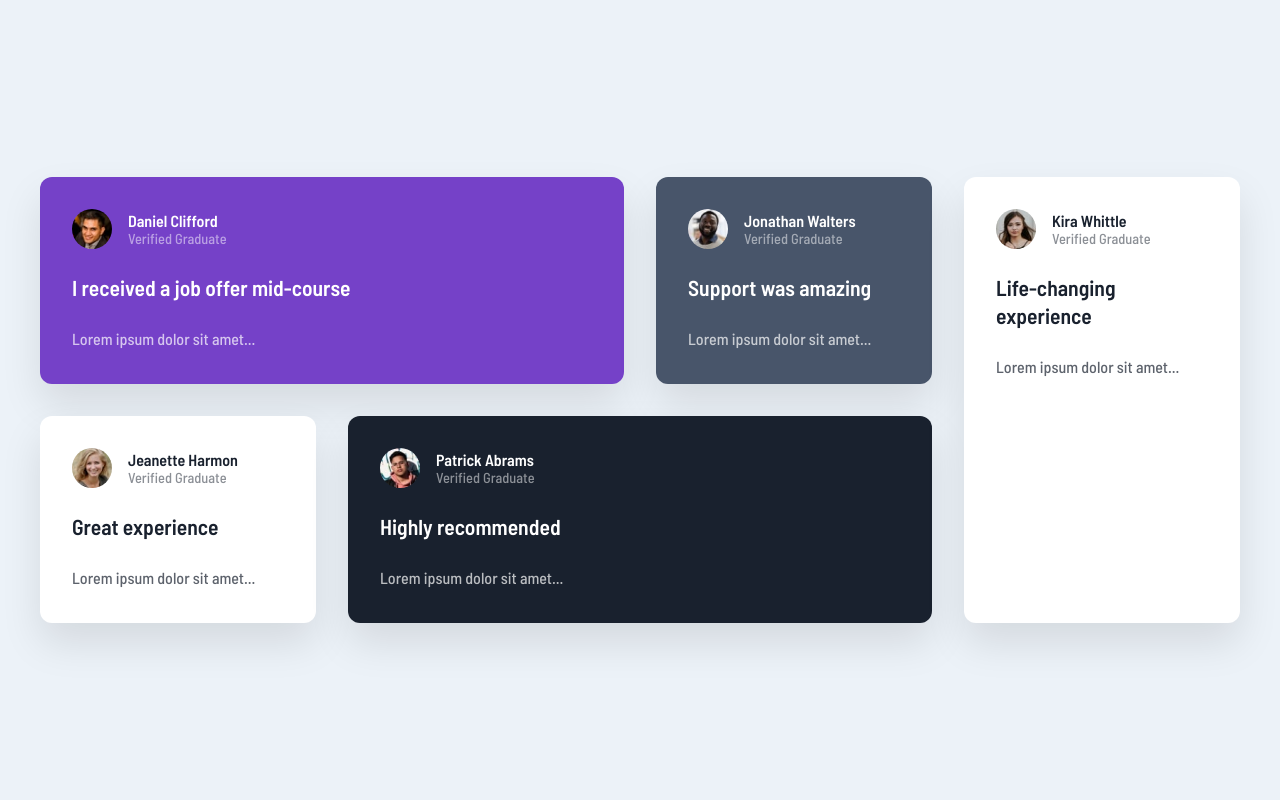
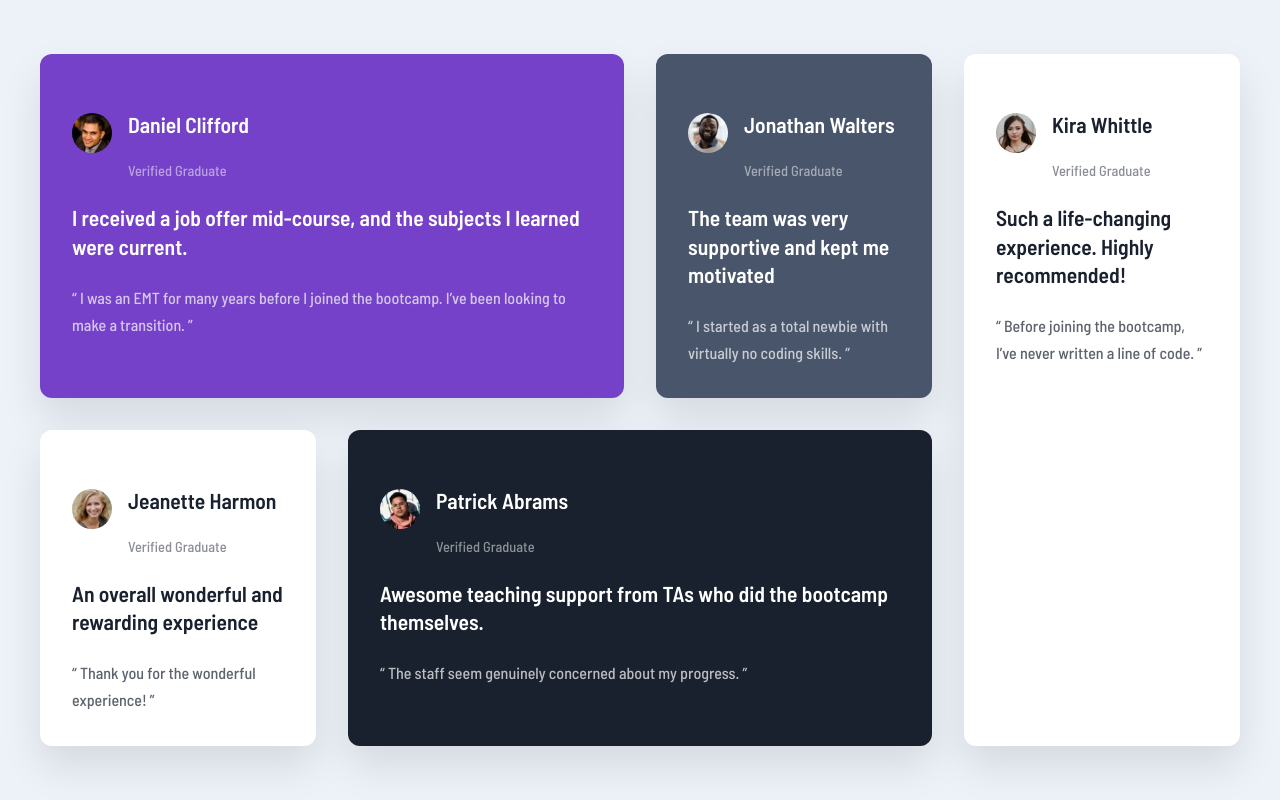
Before and after one commit to mikolaj702/Testimonials-grid-section, a plain HTML site: page index.html in a window 1280 px wide. Drawn offline with Linux system fonts and the light colour scheme.

Commit message:
index.html

```diff
--- a/index.html
+++ b/index.html
@@ -1,10 +1,10 @@
 <!DOCTYPE html>
 <html lang="en">
 <head>
-  <meta charset="UTF-8">
-  <meta name="viewport" content="width=device-width, initial-scale=1.0">
+  <meta charset="UTF-8" />
+  <meta name="viewport" content="width=device-width, initial-scale=1.0" />
 
-  <title>Testimonials grid section</title>
+  <title>Testimonials Grid Section</title>
 
   <link href="https://fonts.googleapis.com/css2?family=Barlow+Semi+Condensed:wght@500;600&display=swap" rel="stylesheet">
 
@@ -13,88 +13,114 @@
 
 <body>
 
-  <h1 class="sr-only">Testimonials grid section</h1>
-
   <main class="grid-container">
 
+    <!-- H1 MUST BE INSIDE LANDMARK -->
+    <h1 class="sr-only">Testimonials Grid Section</h1>
+
+    <!-- CARD 1 -->
     <article class="card purple">
+
       <div class="user">
         <img src="./images/image-daniel.jpg" alt="Daniel Clifford">
         <div>
-          <h3>Daniel Clifford</h3>
+          <h2>Daniel Clifford</h2>
           <p>Verified Graduate</p>
         </div>
       </div>
 
-      <h2>I received a job offer mid-course</h2>
+      <h2>
+        I received a job offer mid-course, and the subjects I learned were current.
+      </h2>
 
       <p class="review">
-        Lorem ipsum dolor sit amet...
+        “ I was an EMT for many years before I joined the bootcamp. I’ve been looking to make a transition. ”
       </p>
+
     </article>
 
+    <!-- CARD 2 -->
     <article class="card gray">
+
       <div class="user">
         <img src="./images/image-jonathan.jpg" alt="Jonathan Walters">
         <div>
-          <h3>Jonathan Walters</h3>
+          <h2>Jonathan Walters</h2>
           <p>Verified Graduate</p>
         </div>
       </div>
 
-      <h2>Support was amazing</h2>
+      <h2>
+        The team was very supportive and kept me motivated
+      </h2>
 
       <p class="review">
-        Lorem ipsum dolor sit amet...
+        “ I started as a total newbie with virtually no coding skills. ”
       </p>
+
     </article>
 
+    <!-- CARD 3 -->
     <article class="card white">
+
       <div class="user">
         <img src="./images/image-jeanette.jpg" alt="Jeanette Harmon">
         <div>
-          <h3>Jeanette Harmon</h3>
+          <h2>Jeanette Harmon</h2>
           <p>Verified Graduate</p>
         </div>
       </div>
 
-      <h2>Great experience</h2>
+      <h2>
+        An overall wonderful and rewarding experience
+      </h2>
 
       <p class="review">
-        Lorem ipsum dolor sit amet...
+        “ Thank you for the wonderful experience! ”
       </p>
+
     </article>
 
+    <!-- CARD 4 -->
     <article class="card dark">
+
       <div class="user">
         <img src="./images/image-patrick.jpg" alt="Patrick Abrams">
         <div>
-          <h3>Patrick Abrams</h3>
+          <h2>Patrick Abrams</h2>
           <p>Verified Graduate</p>
         </div>
       </div>
 
-      <h2>Highly recommended</h2>
+      <h2>
+        Awesome teaching support from TAs who did the bootcamp themselves.
+      </h2>
 
       <p class="review">
-        Lorem ipsum dolor sit amet...
+        “ The staff seem genuinely concerned about my progress. ”
       </p>
+
     </article>
 
+    <!-- CARD 5 -->
     <article class="card white tall">
+
       <div class="user">
         <img src="./images/image-kira.jpg" alt="Kira Whittle">
         <div>
-          <h3>Kira Whittle</h3>
+          <h2>Kira Whittle</h2>
           <p>Verified Graduate</p>
         </div>
       </div>
 
-      <h2>Life-changing experience</h2>
+      <h2>
+        Such a life-changing experience. Highly recommended!
+      </h2>
 
       <p class="review">
-        Lorem ipsum dolor sit amet...
+        “ Before joining the bootcamp, I’ve never written a line of code. ”
       </p>
+
     </article>
 
   </main>
```
